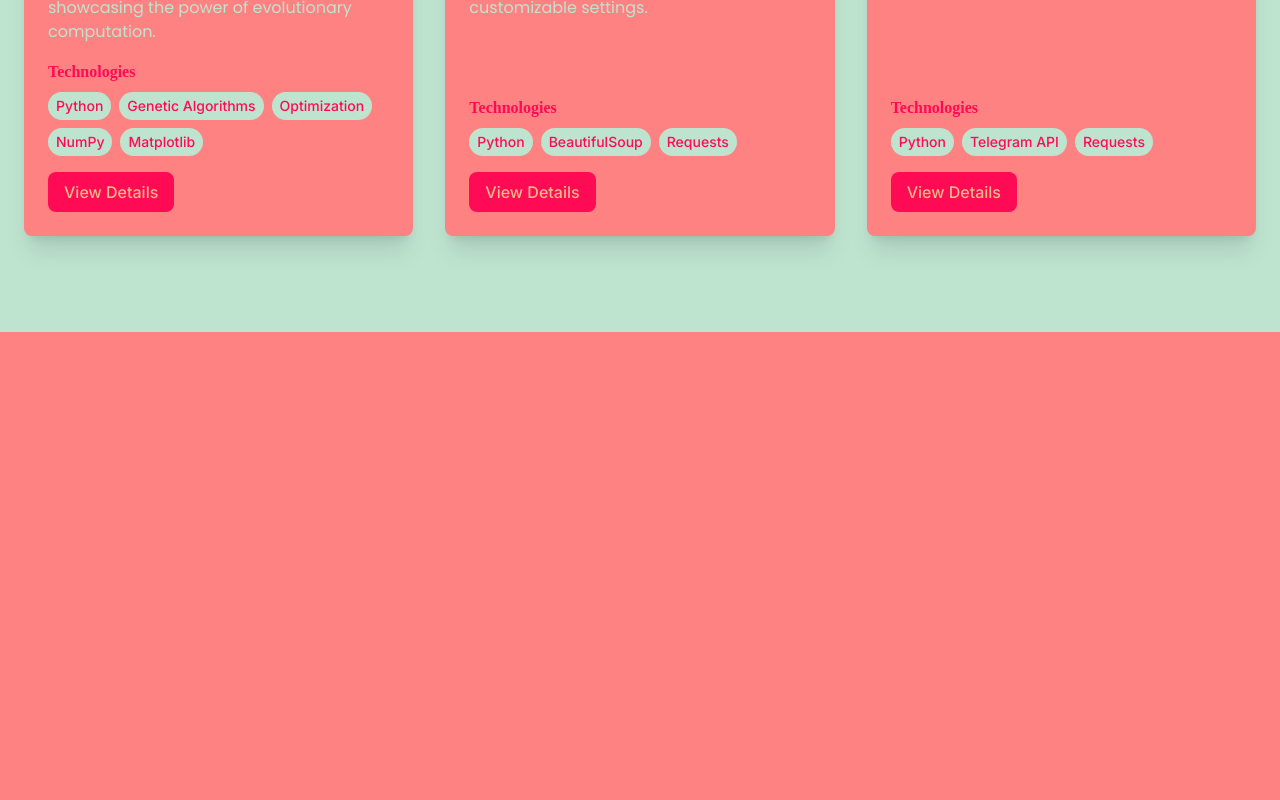
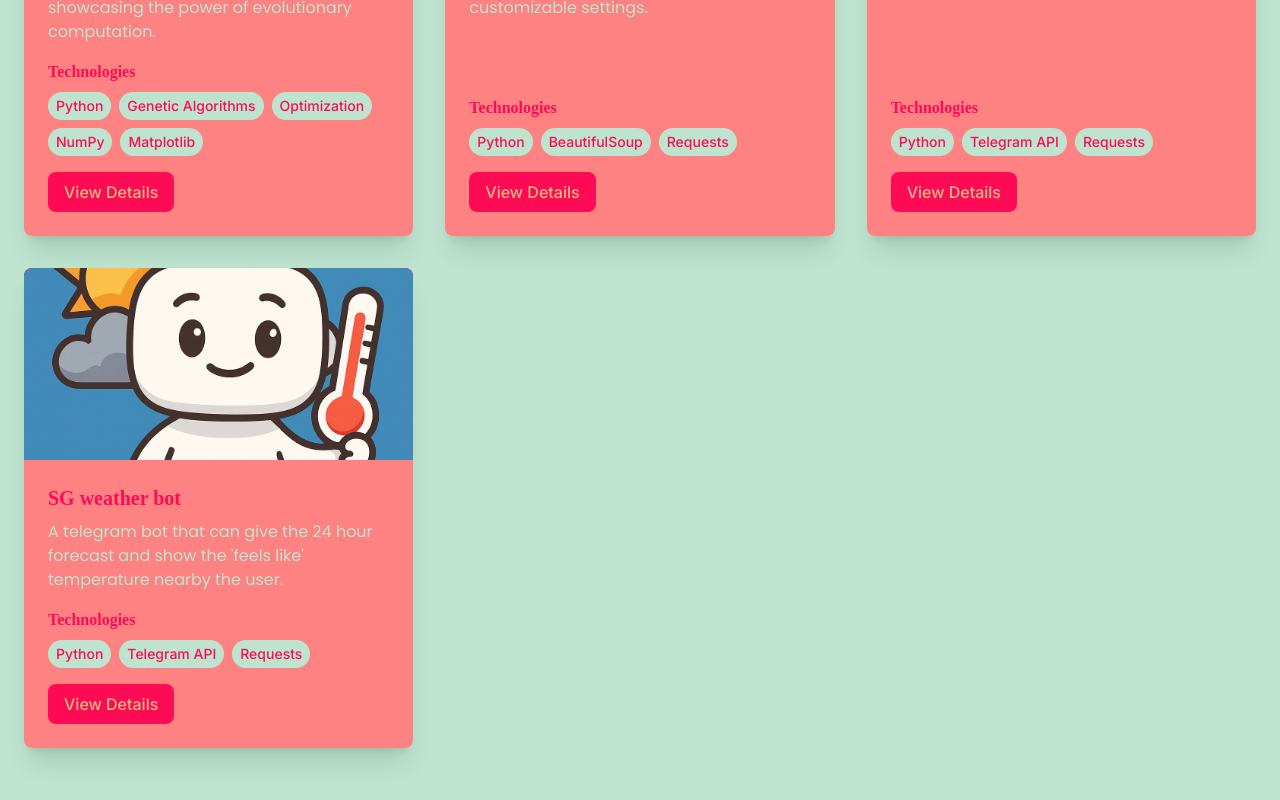
Before and after one commit to ParryPee/parrypee.github.io, a React (Create React App) app: page /projects in a window 1280 px wide. Shown: the part 1312-2112 px from the top of the page. Before the commit the page ends 1644 px from the top, so only its background shows below. Built offline with nearby package versions, Linux system fonts and the light colour scheme; a web font is replaced by a local one.

Commit message:
Added weather bot project

```diff
--- a/src/data/projectsData.js
+++ b/src/data/projectsData.js
@@ -6,6 +6,7 @@ import sdn_image_2 from '../assets/sdn_vs_trad.png';
 import web_rake_image from '../assets/web_rake_logo.png';
 import ga_progress from "../assets/ga_progress.png"
 import sg_got_lots from "../assets/SGGotLotsMeh.png"
+import hot_or_not from "../assets/HotOrNot.png"
 
 // Central projects data repository
 const projectsData = [
@@ -232,6 +233,31 @@ In the genetic algorithm, these two metrics work together but serve complementar
     category: "Bot",
     year: 2025
   },
+  {
+    id: "sg_weather",
+    title: "SG weather bot",
+    description: "A telegram bot that can give the 24 hour forecast and show the 'feels like' temperature nearby the user.",
+    longDescription: `
+      Another simple telegram bot that makes use of the web scraper I made in the "Web Rake" project to grab weather data from DataGov APIs. It can display the 24-hour forecast of Singapore along with the "feels like" timperature calculated through the Relative Humidity and Air temperature.
+
+      Check it out in the Demolink!
+    `,
+    challenges: [
+      "Telegram bot API",
+    ],
+    technologies: ["Python", "Telegram API","Requests"],
+    features: [
+      "Realtime weather data",
+      "Feels-like temperature"
+    ],
+    image: hot_or_not,
+    gallery: [hot_or_not], // Add more images when available
+    githubLink: "https://github.com/ParryPee/WeatherBot",
+    demoLink: "https://t.me/SGHotOrBOt",
+    featured: false,
+    category: "Bot",
+    year: 2025
+  },
 ];
 
 export default projectsData;
```
Also changed, not shown: src/assets/HotOrNot.png (added).
